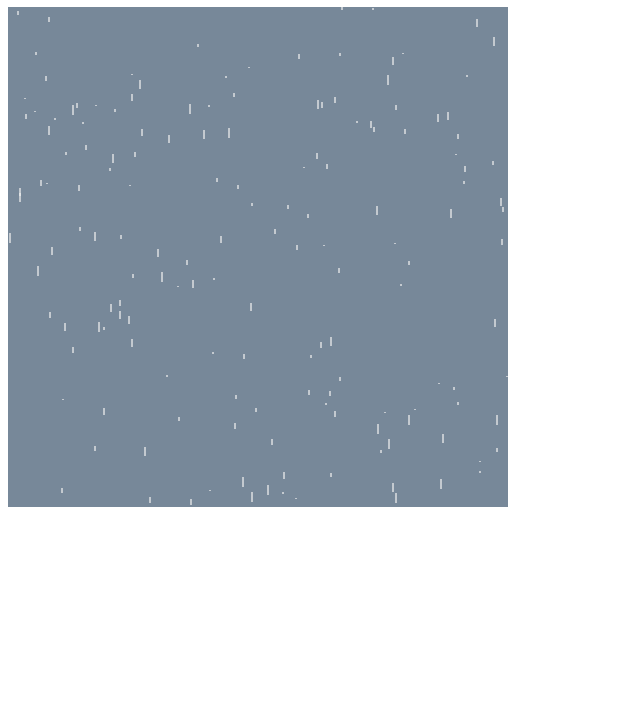
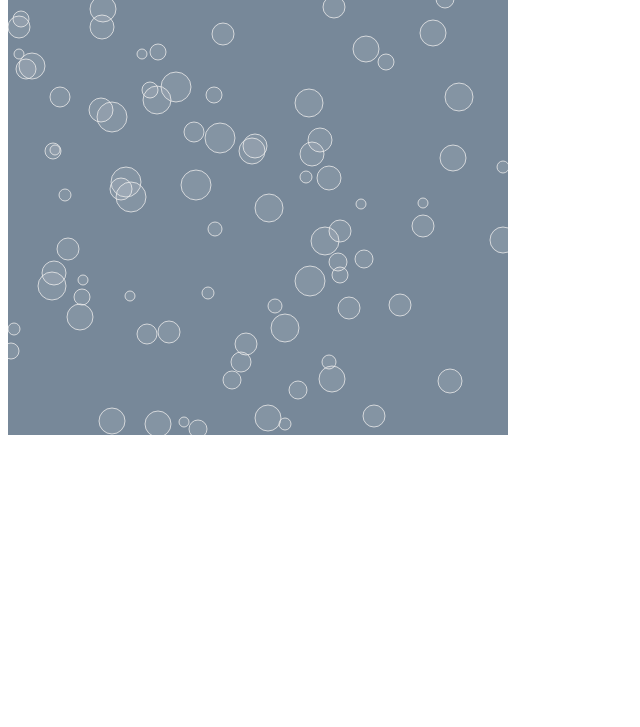
Before and after one commit to n8rzz/quad-tree, a website with bundled scripts: page index.html in a window 1280 px wide. Shown: the part 73-800 px from the top of the page, without its empty margins (0-640 px from the left). Built offline with nearby package versions, Linux system fonts and the light colour scheme.

Commit message:
removes movement factory and moves update logic back to GameObject

```diff
--- a/index.html
+++ b/index.html
@@ -13,8 +13,6 @@
     </style>
 </head>
 <body>
-    <h1>Empire</h1>
-
     <canvas class="stage js-stage" height="500px" width="500px"></canvas>
 
     <script src="/dist/bundle.js" stype="text/javascript"></script>
--- a/src/gameObject/GameObject.ts
+++ b/src/gameObject/GameObject.ts
@@ -1,28 +1,56 @@
 import PositionModel from '../position/PositionModel';
-import { GameObjectMovement } from './gameObjectMovementFactory';
-import { gameObjectMovementFactory } from './gameObjectMovementFactory';
 import { calculateRandomNumberInRange } from '../util/calculateRandomNumberInRange';
+import { STAGE } from '../stage/stageConfig';
 
 class GameObject extends PositionModel {
-    public length: number = 1;
-    public updatePositionHandler: (x: number, y: number) => void = this._updatePosition.bind(this);
+    public static count: number = 0;
 
-    private _movement: GameObjectMovement = null;
+    public id: number = GameObject.count++;
+    public radius: number = 10;
+
+    private _vx: number = 1;
+    private _vy: number = 1;
 
     constructor(x: number, y: number) {
         super(x, y);
 
-        this.length = calculateRandomNumberInRange(1, 10);
-        this._movement = gameObjectMovementFactory();
+        this.radius = calculateRandomNumberInRange(5, 15);
+        this._vx = this.id % 2 === 0 ? calculateRandomNumberInRange(1, 2) : calculateRandomNumberInRange(-2, -1);
+        this._vy = this.id % 2 === 0 ? calculateRandomNumberInRange(1, 2) : calculateRandomNumberInRange(-2, -1);
     }
 
     public update(): void {
-        this._movement.update(this);
+        this.x += this._vx;
+        this.y += this._vy;
+
+        this._verifyPositionAndVelocity();
     }
 
-    private _updatePosition(x: number, y: number): void {
-        this.x = x;
-        this.y = y;
+    private _isOutOfView(): boolean {
+        return this.x <= 0 ||
+            this.y <= 0 ||
+            this.x > STAGE.WIDTH ||
+            this.y > STAGE.HEIGHT;
+    }
+
+    private _isStopped(): boolean {
+        return this._vx === 0 || this._vy === 0;
+    }
+
+    private _verifyPositionAndVelocity(): void {
+        if (!this._isOutOfView() && !this._isStopped()) {
+            return;
+        }
+
+        if (this.x <= 0 || this.x > STAGE.WIDTH) {
+            this._vx *= -1;
+        }
+
+        if (this.y <= 0 || this.y > STAGE.HEIGHT) {
+            this._vy *= -1;
+        }
+
+        return this.update();
     }
 }
 
--- a/src/gameObject/gameObjectMovementFactory.ts
+++ /dev/null
@@ -1,97 +0,0 @@
-import GameObject from './GameObject';
-import { calculateRandomNumberInRange } from '../util/calculateRandomNumberInRange';
-import { STAGE } from '../stage/stageConfig';
-
-function isPositionOutsideView(x: number, y: number): boolean {
-    return x < 0 || x > STAGE.WIDTH &&
-        y < 0 || y > STAGE.HEIGHT ;
-}
-
-export class GameObjectMovement {
-    update(item: GameObject): void {}
-}
-
-class DripMovement extends GameObjectMovement {
-    constructor() {
-        super();
-    }
-
-    public update(item: GameObject): void {
-        let nextX = item.x;
-        let nextY = item.y + 1;
-
-        if (isPositionOutsideView(nextX, nextY)) {
-            nextX = calculateRandomNumberInRange(0, STAGE.WIDTH);
-            nextY = -1;
-        }
-
-        item.updatePositionHandler(nextX, nextY);
-    }
-}
-
-class FastSlideLeftMovement extends GameObjectMovement {
-    constructor() {
-        super();
-    }
-
-    public update(item: GameObject): void {
-        let nextX = item.x + calculateRandomNumberInRange(4, 6);
-        let nextY = item.y + 1;
-
-        if (isPositionOutsideView(nextX, nextY)) {
-            nextX = -1;
-            nextY = calculateRandomNumberInRange(0, STAGE.HEIGHT);
-        }
-
-        item.updatePositionHandler(nextX, nextY);
-    }
-}
-
-class FastSlideRightMovement extends GameObjectMovement {
-    constructor() {
-        super();
-    }
-
-    public update(item: GameObject): void {
-        let nextX = item.x - calculateRandomNumberInRange(4, 8);
-        let nextY = item.y + 1;
-
-        if (isPositionOutsideView(nextX, nextY)) {
-            nextX = STAGE.WIDTH + 1;
-            nextY = calculateRandomNumberInRange(0, STAGE.HEIGHT);
-        }
-
-        item.updatePositionHandler(nextX, nextY);
-    }
-}
-
-class FastFallMovement extends GameObjectMovement {
-    constructor() {
-        super();
-    }
-
-    public update(item: GameObject): void {
-        let nextX = item.x + 1;
-        let nextY = item.y + calculateRandomNumberInRange(4, 8);
-
-        if (isPositionOutsideView(nextX, nextY)) {
-            nextX = calculateRandomNumberInRange(0, STAGE.WIDTH);
-            nextY = -1;
-        }
-
-        item.updatePositionHandler(nextX, nextY);
-    }
-}
-
-const MAP = [
-    DripMovement,
-    FastSlideLeftMovement,
-    FastSlideRightMovement,
-    FastFallMovement
-];
-
-export function gameObjectMovementFactory(): GameObjectMovement {
-    const movementConstructorIndex = calculateRandomNumberInRange(0, MAP.length - 1);
-
-    return new MAP[movementConstructorIndex]();
-}
--- a/src/stage/StageViewController.ts
+++ b/src/stage/StageViewController.ts
@@ -2,6 +2,9 @@ import GameObject from '../gameObject/GameObject';
 import GameObjectCollection from '../gameObject/GameObjectCollection';
 import { calculateRandomNumberInRange } from '../util/calculateRandomNumberInRange';
 import { STAGE } from './stageConfig';
+
+const CIRCLE_RADIANS = Math.PI * 2;
+const IS_COLLIDING_STROKE_STYLE = 'rgba(217, 83, 77, 0.8)';
 
 class StageController {
     public element: HTMLCanvasElement = null;
@@ -36,7 +39,8 @@ class StageController {
     }
 
     public layout(): this {
-        this._ctx.strokeStyle = 'rgba(239, 239, 239, 0.8)';
+        this._ctx.strokeStyle = 'rgba(234, 234, 234, 0.8)';
+        this._ctx.fillStyle = 'rgba(255, 255, 255, 0.1)';
         this._ctx.lineWidth = 1;
 
         this._buildGameObjects();
@@ -57,7 +61,7 @@ class StageController {
 
     private _buildGameObjects(): void {
         const gameObjects: GameObject[] = [];
-        const count = calculateRandomNumberInRange(10, 200);
+        const count = calculateRandomNumberInRange(10, 100);
 
         for (let i = 0; i < count; i++) {
             const x = calculateRandomNumberInRange(i, STAGE.WIDTH);
@@ -84,9 +88,8 @@ class StageController {
             const item = this._collection.items[i];
 
             this._ctx.beginPath();
-            this._ctx.moveTo(item.x, item.y);
-            this._ctx.lineTo(item.x, (item.y - item.length));
-            this._ctx.closePath();
+            this._ctx.arc(item.x, item.y, item.radius, 0, CIRCLE_RADIANS, false);
+            this._ctx.fill();
             this._ctx.stroke();
         }
 
```
